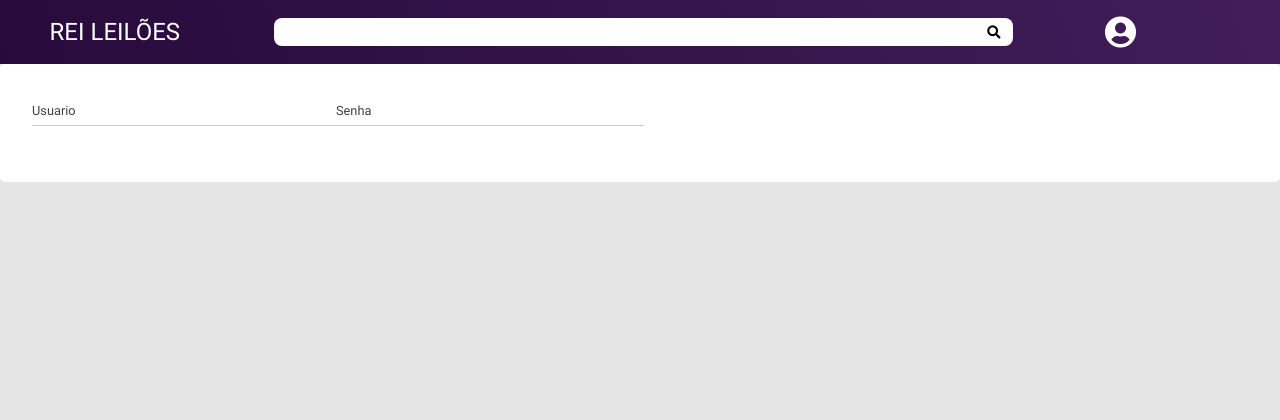
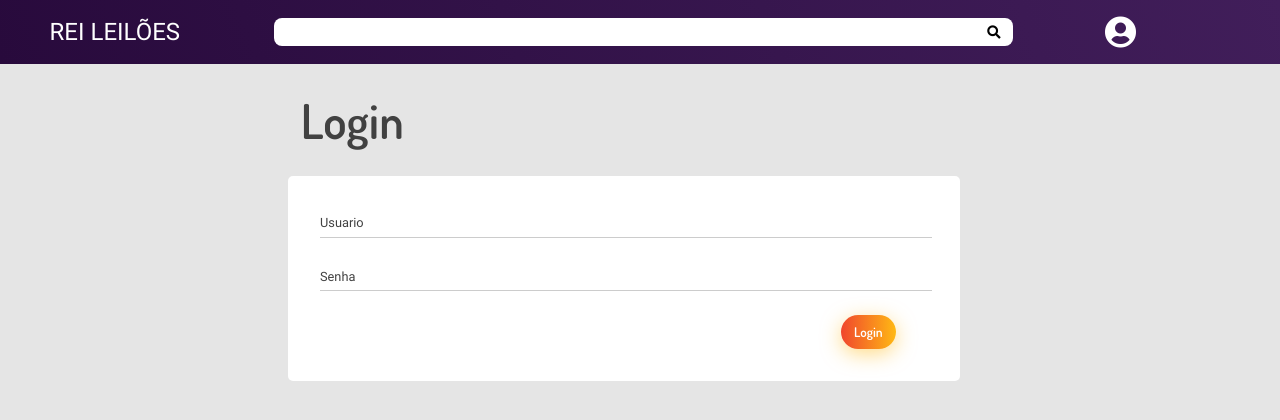
Before and after one commit to thalesburakowski/ReiLeiloesFront, a Vue app: page /login in a window 1280 px wide. Shown: the top 420 px of the page. Built offline with nearby package versions, Linux system fonts and the light colour scheme.

Commit message:
login page

```diff
--- a/src/assets/styles/create-edit.scss
+++ b/src/assets/styles/create-edit.scss
@@ -9,18 +9,19 @@
   }
 }
 
-
 .fields {
   background-color: white;
   padding: 2rem;
   border-radius: 5px;
-    input[type=text] {
+  input[type='text'],
+  input[type='email'],
+  input[type='password'] {
     border-bottom: solid 1px #cccccc;
   }
   .alert {
     position: absolute;
     margin-top: 15px;
-        color: #F0462D;
+    color: #f0462d;
   }
   .line-inputs {
     display: grid;
@@ -37,7 +38,7 @@
     display: flex;
     justify-content: space-evenly;
     align-items: center;
-        input[type=checkbox] {
+    input[type='checkbox'] {
       display: none;
       height: 0;
       width: 0;
@@ -49,14 +50,14 @@
     .toggle-title,
     .toggle-status {
       margin-right: 1rem;
-            font-family: "Roboto-Regular";
+      font-family: 'Roboto-Regular';
     }
     label.toggle {
       cursor: pointer;
       text-indent: -9999px;
       width: 2.5rem;
       height: 1.5rem;
-            border: solid 1px #CCCCCC;
+      border: solid 1px #cccccc;
       display: block;
       border-radius: 100px;
       position: relative;
@@ -69,11 +70,11 @@
       width: 1.1rem;
       height: 1.1rem;
       background: #fff;
-            background-color: #91AA5F;
+      background-color: #91aa5f;
       border-radius: 90px;
       transition: 0.3s;
     }
-        input:checked+label.toggle:after {
+    input:checked + label.toggle:after {
       left: calc(100% - 0.2rem);
       transform: translateX(-100%);
     }
@@ -81,4 +82,8 @@
       width: 1.7rem;
     }
   }
+  .save {
+    display: flex;
+    justify-content: space-around;
   }
+}
--- a/src/assets/styles/geral.scss
+++ b/src/assets/styles/geral.scss
@@ -1,6 +1,6 @@
 body {
   background-color: $background;
-    font-family: "Dosis-SemiBold";
+  font-family: 'Dosis-SemiBold';
 }
 
 .page {
@@ -14,7 +14,7 @@ body {
 
 .page-title {
   color: $text-color;
-    font-family: "Dosis-SemiBold";
+  font-family: 'Dosis-SemiBold';
   font-size: 3em;
   text-align: left;
 }
@@ -26,19 +26,23 @@ body {
   padding-left: 1em;
   padding-right: 1em;
   outline: none;
-    font-family: "Dosis-SemiBold";
+  font-family: 'Dosis-SemiBold';
   cursor: pointer;
   &.button-principal {
     color: white;
     background: rgb(240, 70, 45);
-        background: linear-gradient(90deg, rgba(240, 70, 45, 1) 0%, rgba(255, 185, 20, 1) 100%);
+    background: linear-gradient(
+      90deg,
+      rgba(240, 70, 45, 1) 0%,
+      rgba(255, 185, 20, 1) 100%
+    );
     box-shadow: 0px 5px 20px 0px rgba(255, 185, 20, 0.5);
     -webkit-box-shadow: 0px 5px 20px 0px rgba(255, 185, 20, 0.5);
     -moz-box-shadow: 0px 5px 20px 0px rgba(255, 185, 20, 0.5);
   }
   &.button-principal-disabled {
     background: none;
-        background-color: #E5E5E5;
+    background-color: #e5e5e5;
     color: #414141;
     box-shadow: 0px 5px 20px 0px rgba(204, 204, 204, 0.5);
     -webkit-box-shadow: 0px 5px 20px 0px rgba(204, 204, 204, 0.5);
@@ -52,19 +56,21 @@ body {
   }
 }
 
-input[type=text] {
+input[type='text'],
+input[type='email'],
+input[type='password'] {
   width: 100%;
   height: 2em;
   background-color: transparent;
   border: none;
   color: $text-color;
   outline: none;
-    font-family: "Roboto-Regular";
+  font-family: 'Roboto-Regular';
 }
 
 .filter-header {
   text-align: left;
-    font-family: "Dosis-Medium";
+  font-family: 'Dosis-Medium';
   margin-top: 1rem;
 }
 
@@ -103,25 +109,27 @@ input[type=text] {
 .label-input {
   .label-text {
     text-align: left;
-        font-family: "Roboto-Regular";
+    font-family: 'Roboto-Regular';
     font-size: 0.8rem;
     margin-top: -1.3rem;
     transition: all 0.3s;
     color: $text-color;
   }
-    input[type=text] {
+  input[type='text'],
+  input[type='email'],
+  input[type='password'] {
     &:focus {
-            &:not(:read-only)+.label-text {
+      &:not(:read-only) + .label-text {
         transform: translateY(-1rem);
       }
     }
-        &.ng-valid+.label-text {
+    &:valid + .label-text {
       transform: translateY(-1rem);
     }
-        &.ng-valid+.valid-field {
+    &:valid + .valid-field {
       transform: translateY(0);
     }
-        &.ng-pristine+.valid-field {
+    &.ng-pristine + .valid-field {
       transform: translateY(-1rem);
     }
   } // select {
@@ -147,19 +155,18 @@ select {
   width: 100%;
   height: 2em;
   outline: none;
-    font-family: "Roboto-Regular";
+  font-family: 'Roboto-Regular';
   color: $text-color;
   cursor: pointer;
   option {
     background-color: white;
-        font-family: "Roboto-Regular";
+    font-family: 'Roboto-Regular';
   }
 }
 
 select::-ms-expand {
   display: none;
 }
-
 
 .modal {
   display: flex;
@@ -192,8 +199,9 @@ select::-ms-expand {
       cursor: pointer;
     }
     .modal-delete {
-            .fa-exclamation-triangle, .fa-ban {
-                color: #F0462D;
+      .fa-exclamation-triangle,
+      .fa-ban {
+        color: #f0462d;
         font-size: 200px;
         display: flex;
         align-self: center;
@@ -202,8 +210,8 @@ select::-ms-expand {
       .warning {
         display: flex;
         justify-content: center;
-                font-family: "Roboto-Medium";
-                color: #F0462D;
+        font-family: 'Roboto-Medium';
+        color: #f0462d;
         margin-top: 1em;
         margin-bottom: 0.5em;
         font-size: 1.3rem;
--- a/src/views/Login.vue
+++ b/src/views/Login.vue
@@ -1,4 +1,6 @@
 <template>
+  <div class="page">
+    <h1 class="page-title">Login</h1>
     <div class="fields">
       <div class="line-inputs">
         <div>
@@ -10,29 +12,44 @@
         <div>
           <div>
             <label class="label-input">
-            <input type="text" maxlength="80" required>
+              <input type="password" maxlength="80" required>
               <div class="label-text">Senha</div>
             </label>
           </div>
+        </div>
+      </div>
+      <div class="save">
+        <button class="button button-principal">Login</button>
       </div>
     </div>
   </div>
 </template>
 
 <style lang="scss">
+.page {
+  .page-title {
+    margin-left: 21vw;
+  }
+  .fields {
+    margin-left: 20vw;
+    width: 50%;
     .line-inputs {
-  grid-template-columns: 25% 25% 25%;
+      grid-template-columns: 100%;
+      grid-gap: 2em;
+    }
+    .save {
+      justify-content: flex-end;
+      margin-right: 2rem;
+    }
+  }
 }
 </style>
 
-
 <script>
 export default {
-  name: "Login",
+  name: 'Login',
   data() {
-    return{
-
+    return {}
+  },
 }
-  }
-};
 </script>
```
Lines whose indentation alone changed are shown as unchanged.
